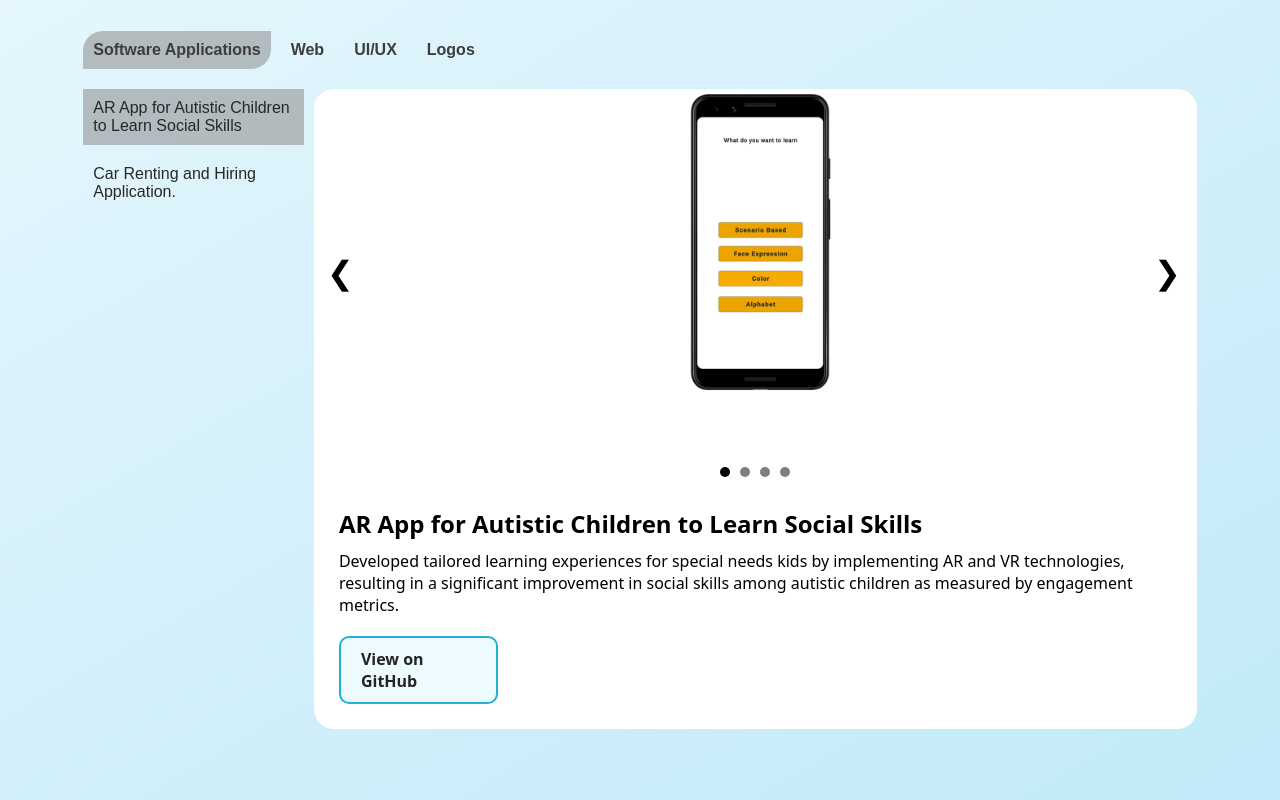
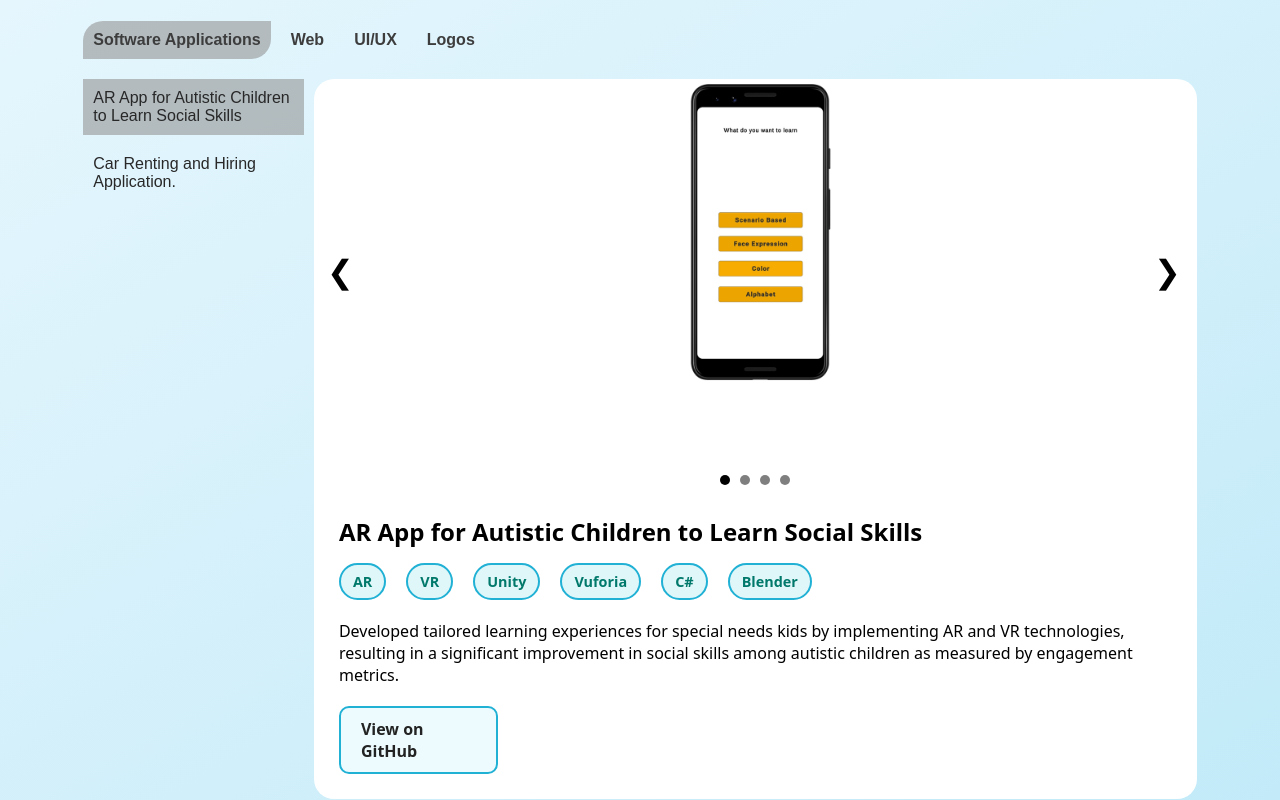
Before and after one commit to hritikhotagi/hritik-hotagi, a React (Vite) app: page / in a window 1280 px wide. Shown: the part 1967-2767 px from the top of the page. Built offline with nearby package versions, Linux system fonts and the light colour scheme.

Commit message:
added project and techstack

```diff
--- a/src/components/Intro/IntroStyles.module.css
+++ b/src/components/Intro/IntroStyles.module.css
@@ -30,6 +30,7 @@
     flex-direction: column;
     position: relative;
     padding-top: 30px;
+    margin-top: -10px;
     opacity: 0; /* Initially hidden */
     transform: translateY(20px); /* Initially positioned lower */
     transition: opacity 1s ease, transform 0.5s ease;
--- a/src/components/Work/Work.jsx
+++ b/src/components/Work/Work.jsx
@@ -61,6 +61,8 @@ import ddm8 from "../../assets/uiux/ddm8.png";
 import ddm9 from "../../assets/uiux/ddm9.png";
 import ddm10 from "../../assets/uiux/ddm10.png";
 import ddm11 from "../../assets/uiux/ddm11.png";
+import db1 from "../../assets/uiux/db1.png";
+import db2 from "../../assets/uiux/db2.png";
 
 import mb1 from "../../assets/logo/mb1.png";
 import mb2 from "../../assets/logo/mb2.png";
@@ -86,6 +88,7 @@ function Work() {
         description:
           "Developed tailored learning experiences for special needs kids by implementing AR and VR technologies, resulting in a significant improvement in social skills among autistic children as measured by engagement metrics.",
         images: [ar2, ar1, ar3,ar4],
+        techStack: ["AR", "VR", "Unity", "Vuforia", "C#", "Blender"],
         githubLink: "https://github.com/hritikhotagi/AutismAR.github.io.git"
       },
       {
@@ -93,6 +96,7 @@ function Work() {
         description:
           "Accomplished a streamlined car rental and hiring process by implementing a Java application, which led to an efficient and user-friendly booking system.",
         images: [car1],
+        techStack: ["Advance Java (AJ)", "Applets"],
         githubLink: "https://github.com/hritikhotagi/CarsforUs.git"
       },
     ],
@@ -102,12 +106,14 @@ function Work() {
         description:
           "Accomplished analysis of growth, sales, and user retention metrics by implementing a dynamic dashboard for monitoring real-time user activities and events, which led to great decision-making and strategic planning for clients.",
         images: [a1,a2,a3,a4],
+        techStack: ["Angular", "Node.js", "Express.js", "MongoDB", "Auth0"]
       },
       {
         title: "Covid Guide Application",
         description:
           "Accomplished dissemination of critical information about the COVID-19 virus by implementing a dynamic website, which led to increased public awareness and access to real-time data on available hospital beds and infection counts.",
         images: [c1,c2,c3,c4,c5],
+        techStack: ["Python", "Django", "HTML", "CSS"],
         githubLink: "https://github.com/hritikhotagi/covidguidewebsite.github.io.git"
       },
       {
@@ -115,38 +121,51 @@ function Work() {
         description:
           "The Blog Application allows users to create, edit, view, and delete blog posts, with secure authentication ensuring users can only modify their own content. Built with React, it features a responsive design, a rich text editor, and a user-friendly interface for seamless blogging.",
         images: [blog],
+        techStack: ["React", "Node.js", "Express.js", "MongoDB"]
       },
     ],
     "UI/UX": [
+      {
+        title: "Live Dashboard",
+        description:
+          "Redesign of a live dashboard",
+        images: [db1,db2],
+        techStack: ["Figma"]
+      },
       {
         title: "Car and Bike Analysis",
         description:
           "Will get all the analytical information about the indian vechicles, application created by Lazurus Benjamin",
         images: [cnbd,cba11,cba12,cba2,cba21,cba3,cba4,cba5],
+        techStack: ["Figma", "Javascript", "HTML", "CSS"]
       },
       {
         title: "Deep Sea Exploration Application",
         description:
           "An application showcasing new ocean explorations, where users can post and view discoveries. The content is moderated by an admin to ensure the accuracy and validity of the information shared.",
         images: [d1,d2,d3,d4,d5,d6],
+        techStack: ["Angular", "Figma", "Node.js", "Express.js", "Typescript", "MongoDB"]
       },
       {
         title: "Cab Booking System",
         description:
           "A replication of modern cab booking apps, offering similar features for booking rides.",
         images: [v1,v2,v3,v4,v5,v6,v7,v8,v9],
+        techStack: ["Figma", "Photoshop", "Adobe XD"]
       },
       {
         title: "E-commerce Application",
         description:
           "A replication of modern e-commerce website, offering similar features for online shoping.",
         images: [e1,e2,e3,e4,e5,e6,e7,e8,e9],
+        techStack: ["Figma", "Photoshop", "Adobe XD"]
       },
       {
         title: "Church Application",
         description:
           "An application designed for church communities, enabling members to stay connected, view events, and access church resources conveniently.",
         images: [ddm1,ddm2,ddm3,ddm4,ddm5,ddm6,ddm7,ddm8,ddm9,ddm10,ddm11],
+        techStack: ["Figma", "Photoshop", "Adobe XD"]
       },
     ],
     Logos: [
@@ -154,21 +173,25 @@ function Work() {
         title: "Metal Beats",
         description: "",
         images: [mb1,mb2],
+        techStack: ["Adobe Photoshop", "Adobe Illustration"]
       },
       {
         title: "SB2 Group",
         description: "",
         images: [sb23,sb24,sb21,sb22],
+        techStack: ["Adobe Photoshop", "Adobe Illustration"]
       },
       {
         title: "Wish Tank",
         description: "",
         images: [w],
+        techStack: ["Adobe Photoshop", "Adobe Illustration"]
       },
       {
         title: "CentuRITon",
         description: "",
         images: [rit],
+        techStack: ["Adobe Photoshop", "Adobe Illustration"]
       },
     ],
     "Graphic Designs": [
@@ -176,11 +199,13 @@ function Work() {
         title: "Banners",
         description: "",
         images: [cba11],
+        techStack: ["Adobe Photoshop", "Adobe Illustration"]
       },
       {
         title: "Posters",
         description: "",
         images: [cba11],
+        techStack: ["Adobe Photoshop", "Adobe Illustration"]
       },
     ],
   };
@@ -283,10 +308,16 @@ function Work() {
                 <h2 className={styles.projecttitle}>
                   {projects[selectedSection][activeProject].title}
                 </h2>
+                <div className={styles.techStack}>
+                  {projects[selectedSection][activeProject].techStack.map((tech, index) => (
+                    <span key={index} className={styles.techChip}>
+                      {tech}
+                    </span>
+                  ))}
+                </div>
                 <p className={styles.projectdesc}>
                   {projects[selectedSection][activeProject].description}
                 </p>
-
                 {projects[selectedSection][activeProject].githubLink && (
                   <a
                     href={projects[selectedSection][activeProject].githubLink}
--- a/src/components/Work/WorkStyles.module.css
+++ b/src/components/Work/WorkStyles.module.css
@@ -80,7 +80,7 @@
 
 .projectInfo {
   width: 80%;
-  height: 80vh;
+  height: 90vh;
   display: flex;
   flex-direction: column;
   justify-content: center;
@@ -269,3 +269,21 @@
       font-size: 1.5rem;
   }
 }
+
+.techStack {
+  display: flex;
+  flex-wrap: wrap;
+  gap: 20px;
+  margin-bottom: 10px;
+  margin-top: 15px;
+}
+
+.techChip {
+  background-color: #e0f7fa;
+  color: #00796b;
+  padding: 7px 12px;
+  border-radius: 25px;
+  font-size: 0.9rem;
+  font-weight: 600;
+  border:  2px #21b1d5 solid;
+}
```
Also changed, not shown: src/assets/uiux/db1.png (added), src/assets/uiux/db2.png (added). Lines whose indentation alone changed are shown as unchanged.
